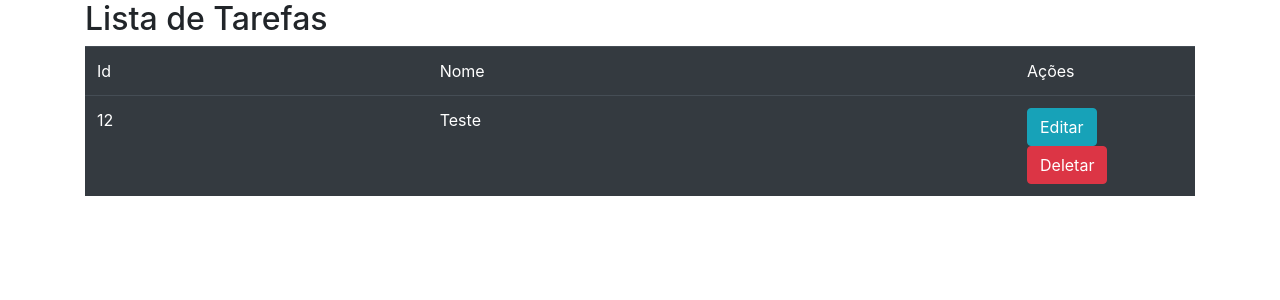
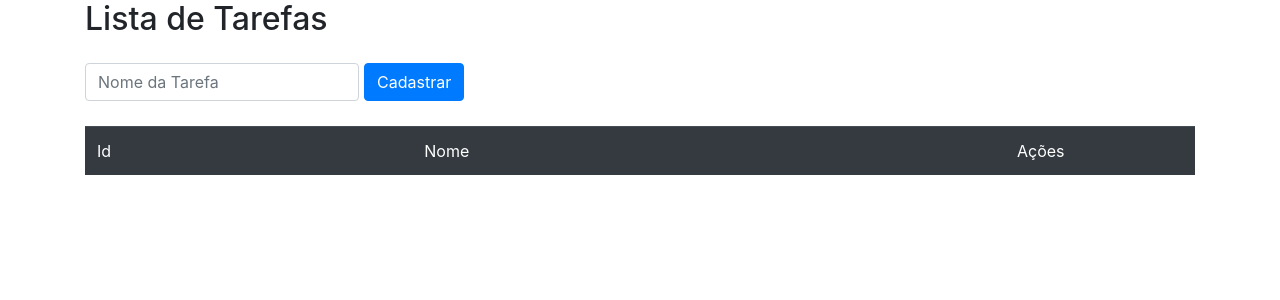
Before and after one commit to erandirjunior/curso-vue, a Vue app in the folder tasks/: page / in a window 1280 px wide. Shown: the top 300 px of the page. Built offline with nearby package versions, Linux system fonts and the light colour scheme.

Commit message:
Adicionando novas tasks

```diff
--- a/tasks/src/components/Tasks/ListTasks.vue
+++ b/tasks/src/components/Tasks/ListTasks.vue
@@ -1,13 +1,18 @@
 <template>
     <div>
         <h2>{{ title }}</h2>
+
+        <form action="" class="form form-inline" @submit.prevent="save">
+            <input type="text" placeholder="Nome da Tarefa" class="form-control" v-model="task.name">
+            <button type="submit" class="btn btn-primary">Cadastrar</button>
+        </form>
 
         <table class="table table-dark">
             <thead>
                 <tr>
                     <td>Id</td>
                     <td>Nome</td>
-                    <td width="180px">Ações</td>
+                    <td width="190px">Ações</td>
                 </tr>
             </thead>
             <tbody>
@@ -30,16 +35,34 @@
         data () {
             return {
                 title: 'Lista de Tarefas',
-                tasks: [
-                    {id: 12, name: 'Teste'}
-                ]
+                tasks: [],
+                task: {
+                   id: '',
+                    name: ''
+                }
+            }
+        },
+        methods: {
+            save () {
+                this.task.id = this.tasks.length + 1
+
+                this.tasks.push(this.task)
+
+                this.task = {
+                    id: '',
+                    name: ''
+                }
             }
         }
     }
 </script>
 
 <style scoped>
-.btn {
-    margin-right: 5px;
-}
+    .btn {
+        margin: 5px;
+    }
+
+    form {
+        margin: 20px 0;
+    }
 </style>
```
